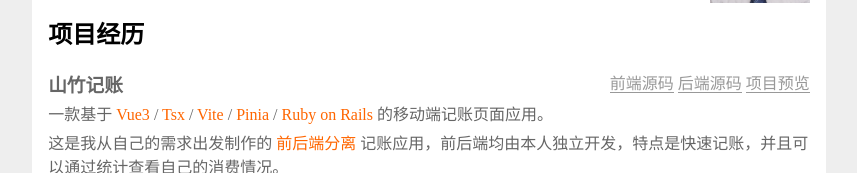
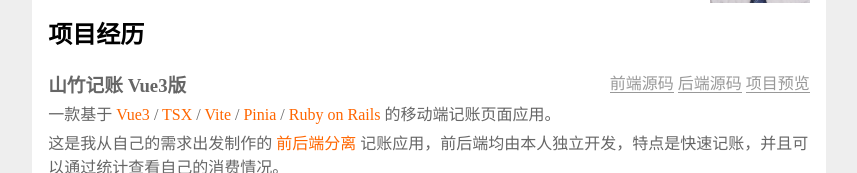
Before and after one commit to cajohan/cv-2020, a plain HTML site: page src/index.html in a window 1280 px wide. Shown: the part 155-328 px from the top of the page, without its empty margins (211-1068 px from the left). Drawn offline with Linux system fonts and the light colour scheme.

Commit message:
fix: typo

```diff
--- a/src/index.html
+++ b/src/index.html
@@ -31,7 +31,7 @@
     }
 
     .page2 {
-      /*page-break-before: always;*/
+      page-break-before: always;
       margin-top: 30px;
     }
   </style>
@@ -130,7 +130,7 @@
   </style>
   <style>
     .openSource {
-      page-break-before: always;
+      /* page-break-before: always; */
     }
 
     .openSource>h2 {}
@@ -245,7 +245,7 @@
     <ol>
       <li>
         <header>
-          <h3>山竹记账</h3>
+          <h3>山竹记账 Vue3版</h3>
           <span>
               <a href="https://github.com/cajohan/mangosteen-1-page">前端源码</a>
               <a href="https://github.com/cajohan/mangosteen-1">后端源码</a>
@@ -253,7 +253,7 @@
             </span>
         </header>
         <p>
-          一款基于 <strong>Vue3</strong> / <strong>Tsx</strong>  / <strong>Vite</strong>  / <strong>Pinia</strong>  / <strong>Ruby on Rails</strong> 的移动端记账页面应用。
+          一款基于 <strong>Vue3</strong> / <strong>TSX</strong>  / <strong>Vite</strong>  / <strong>Pinia</strong>  / <strong>Ruby on Rails</strong> 的移动端记账页面应用。
         </p>
         <p>
           这是我从自己的需求出发制作的 <strong>前后端分离</strong> 记账应用，前后端均由本人独立开发，特点是快速记账，并且可以通过统计查看自己的消费情况。
@@ -360,14 +360,14 @@
           这是一个我学习 <strong>CSS3</strong> 的一个可爱作品。鼠标悬停鼻子会抖动，还有小闪电动画。
         </p>
       </li>
-      <li>
+      <li class="page2">
         <header>
           <h3>自己写的 DOM 库</h3>
           <a href="https://github.com/cajohan/dom-demo-1">源码链接</a>
         </header>
         <p>实现了元素选择、元素创建、<strong>事件委托</strong>、滑动手势等常见功能</p>
       </li>
-      <li class="page2">
+      <li>
         <header>
           <h3>前端导航页面</h3>
           <span>
```
